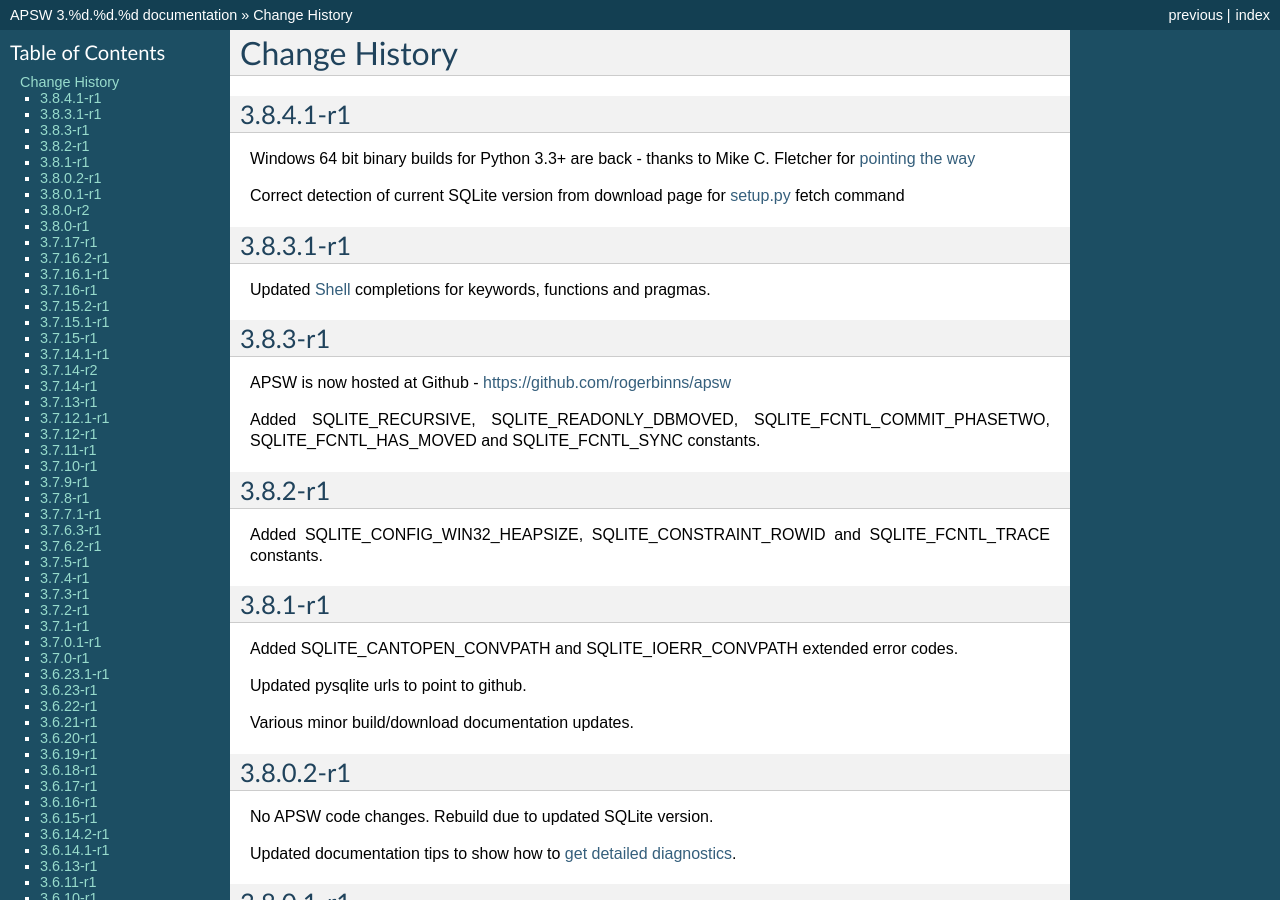
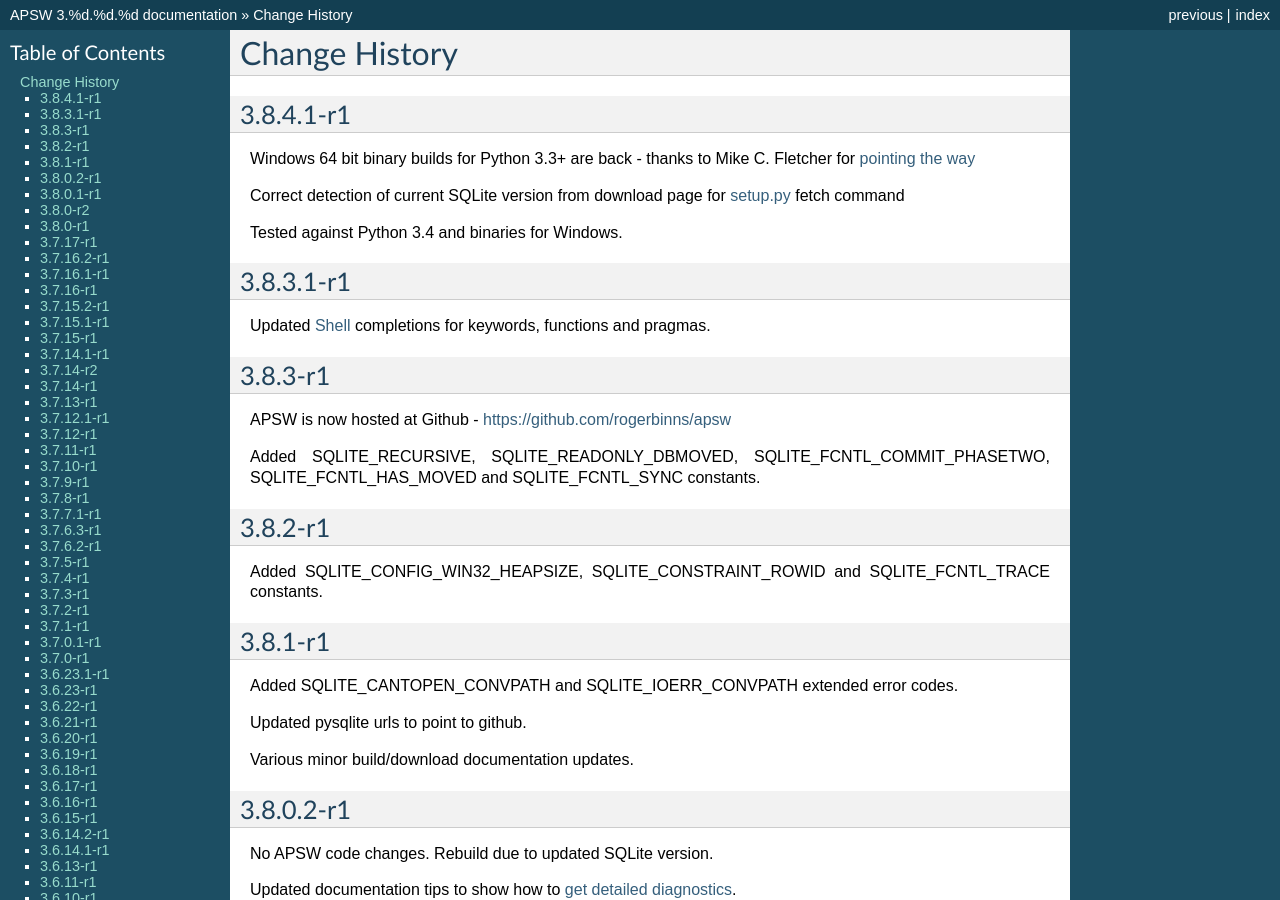
Before and after one commit to rogerbinns/apsw, a Sphinx documentation site: the page built from doc/changes.rst, in a window 1280 px wide and 900 px high. Built offline with Sphinx 7.4.7, drawn with Linux system fonts in a browser that asks for light colours; pages that are not in the unit, such as notebooks, are missing from menus; the version number is read from the project's files by our own code.

Commit message:
Also mention Python 3.4

```diff
--- a/doc/changes.rst
+++ b/doc/changes.rst
@@ -11,6 +11,8 @@
 
 Correct detection of current SQLite version from download page for
 :doc:`setup.py <build>` fetch command
+
+Tested against Python 3.4 and binaries for Windows.
 
 3.8.3.1-r1
 ==========
```
